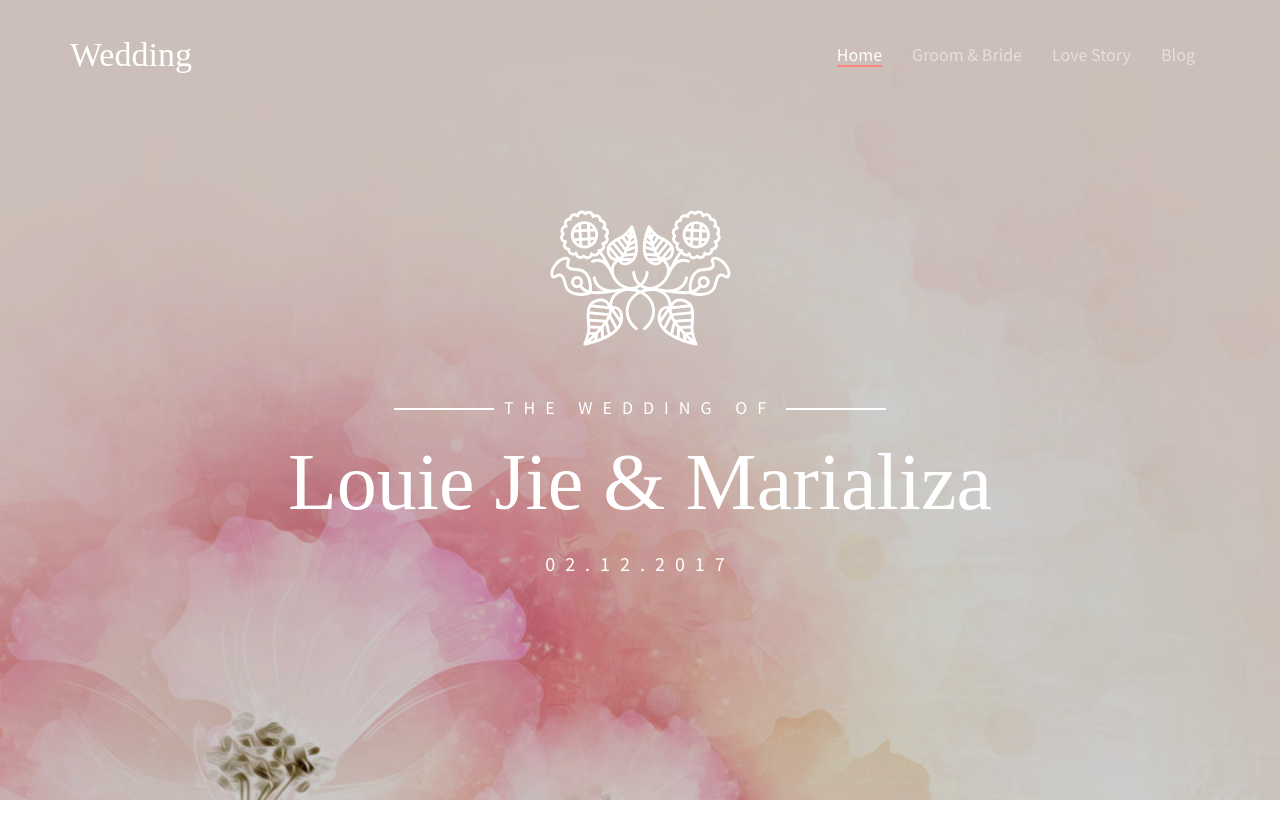
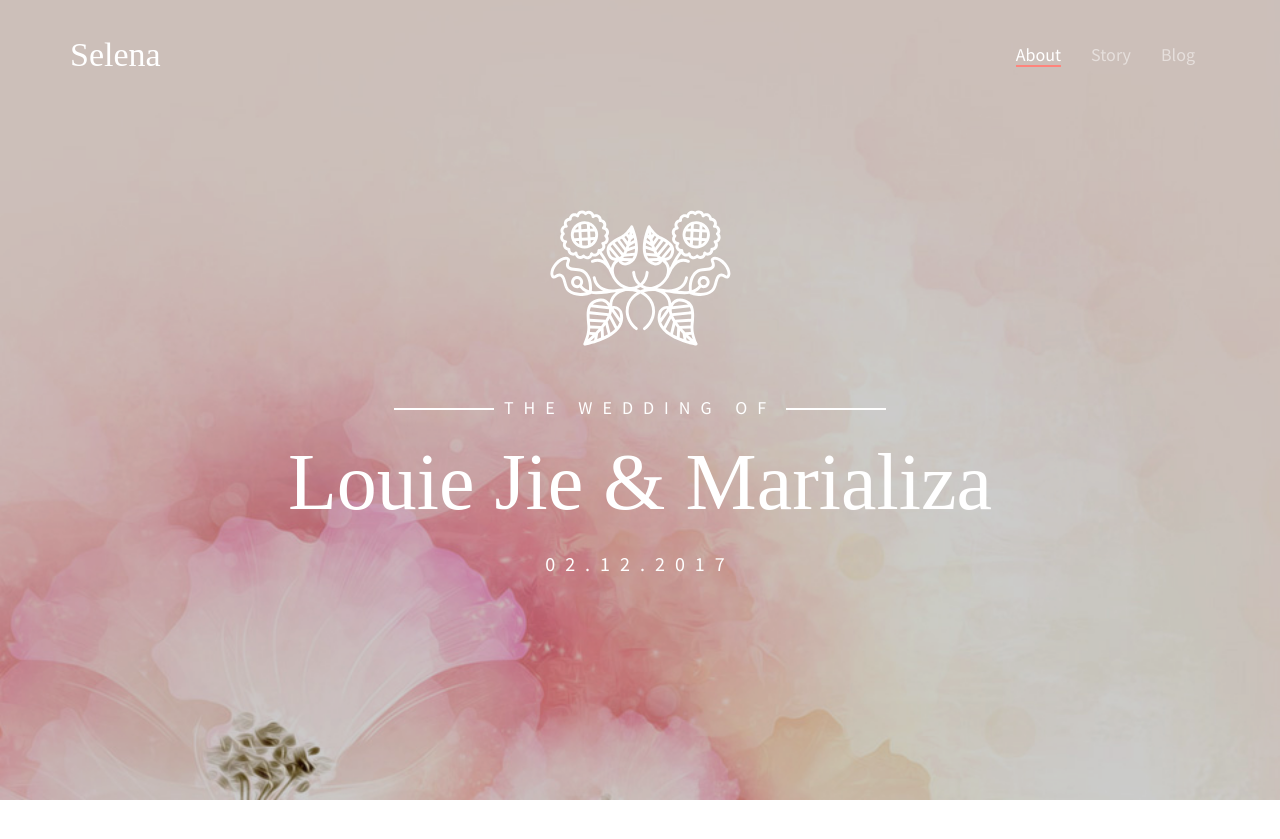
Before and after one commit to ZihSyuan/ZihSyuan.github.io, a Jekyll site: the page built from index.md, in a window 1280 px wide and 900 px high. Shown: the top 839 px of the window. Built offline with Jekyll 4.4.1, drawn with Linux system fonts in a browser that asks for light colours; some web fonts are replaced.

```diff
--- a/_config.yml
+++ b/_config.yml
@@ -20,7 +20,7 @@ baseurl: "" # the subpath of your site, e.g. /blog
 url: "" # the base hostname & protocol for your site, e.g. http://example.com
 
 # navbar
-company_name: Finli
+company_name: Good
 links:
   - name: Home
     url: /
--- a/_includes/navbar.html
+++ b/_includes/navbar.html
@@ -5,14 +5,13 @@
 				<div class="navbar-header">
 					<!-- Mobile Toggle Menu Button -->
 				<a href="#" class="js-qbootstrap-nav-toggle qbootstrap-nav-toggle" data-toggle="collapse" data-target="#navbar" aria-expanded="false" aria-controls="navbar"><i></i></a>
-				<a class="navbar-brand" href="/index.html">Wedding</a>
+				<a class="navbar-brand" href="/index.html" data-nav-section="home">Selena</a>
 				</div>
 				<div id="navbar" class="navbar-collapse collapse">
 					<ul class="nav navbar-nav navbar-right">
-						<li class="active"><a href="#" data-nav-section="home"><span>Home</span></a></li>
-						<li><a href="#" data-nav-section="groom-bride"><span>Groom &amp; Bride</span></a></li>
-						<li><a href="#" data-nav-section="story"><span>Love Story</span></a></li>
-						<li><a href="/blog" class="external"><span>Blog</span></a></li>
+						<li class="active"><a href="#" data-nav-section="home"><span>About</span></a></li>
+						<li><a href="#" data-nav-section="story"><span>Story</span></a></li>
+						<li><a href="/blog" class="external" data-nav-section="blog"><span>Blog</span></a></li>
 						<!-- <li><a href="#" data-nav-section="people"><span>People</span></a></li>
 						<li><a href="#" data-nav-section="when-where"><span>When &amp; Where</span></a></li>
 						<li><a href="#" data-nav-section="rsvp"><span>RSVP</span></a></li>
```
Also changed, not shown: README.md (added), README.txt (deleted).
